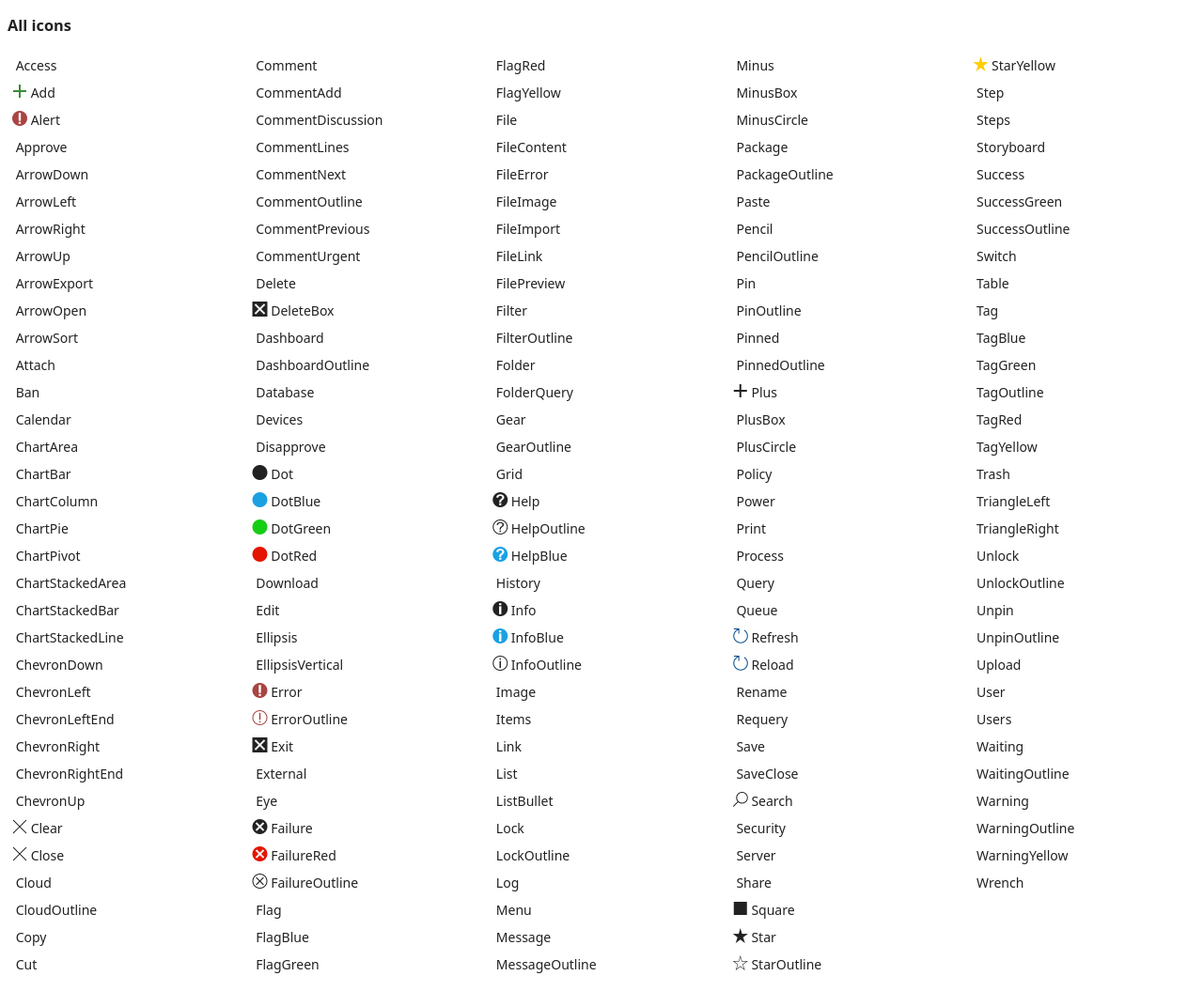
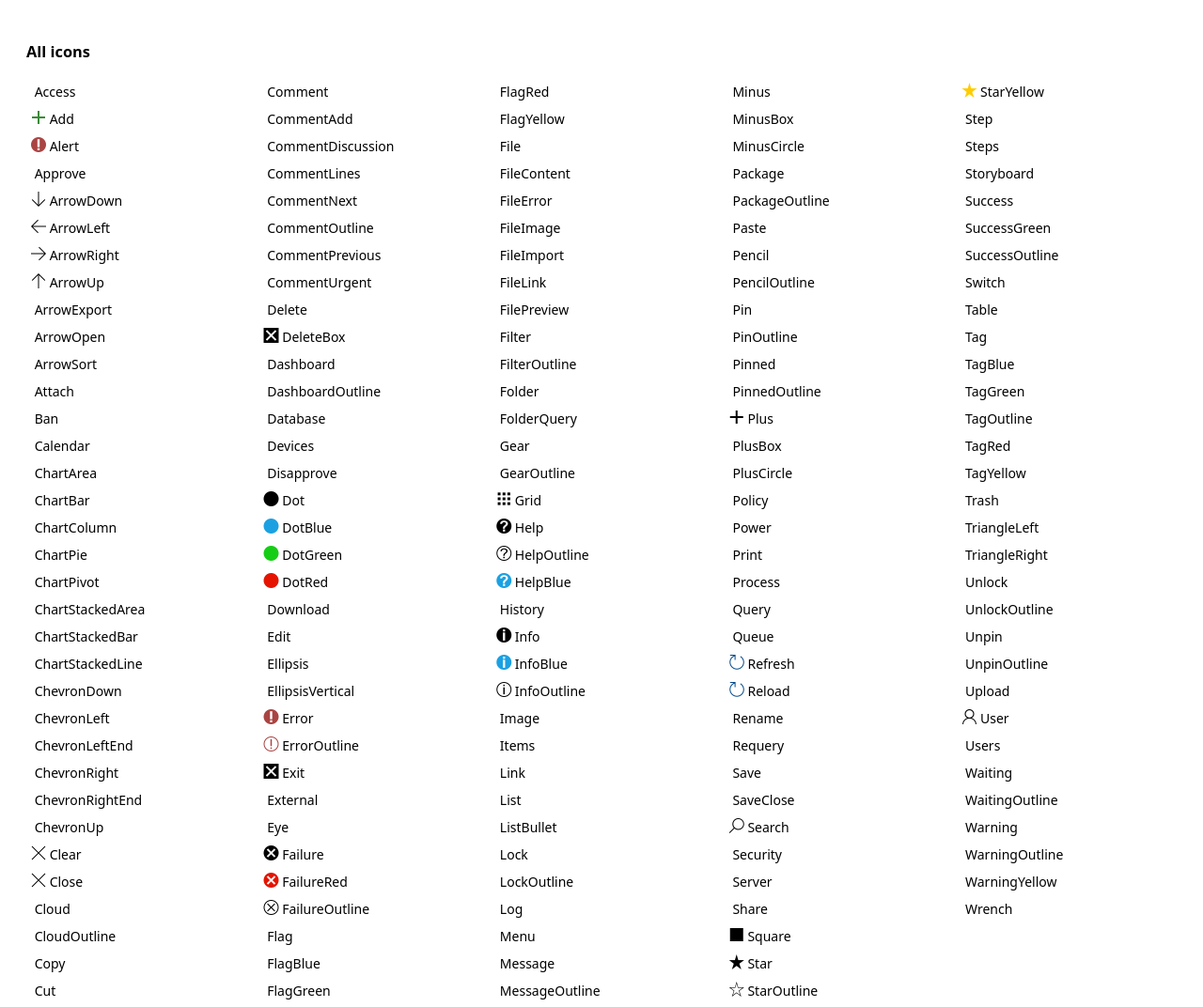
Before and after one commit to alex-kukhtin/A2v10.IconFont, a website: page sample/index.html in a window 1280 px wide. Shown: the whole page at 94% size. Before the commit the page ends 1049 px from the top, so only its background shows below. Drawn offline with Linux system fonts and the light colour scheme.

Commit message:
some icons added

```diff
--- a/gulpfile.js/iconfont.js
+++ b/gulpfile.js/iconfont.js
@@ -8,6 +8,7 @@ const options = {
     fontName: 'A2v10',
     metadata: 'icon font for a2v10',
     prependUnicode: true,
+    round: 1000,
     formats: ['ttf', 'eot', 'woff', 'svg', 'woff2']
 };
 
--- a/sample/site.css
+++ b/sample/site.css
@@ -3,9 +3,13 @@ html {
 	font-size: 14px;
 	-ms-text-size-adjust: 100%;
 	-webkit-text-size-adjust: 100%;
-	color: #222;
+	color: #000;
 	box-sizing: border-box;
 	padding: 0;
+}
+
+body {
+	padding:20px;
 }
 
 .content {
```
Also changed, not shown: design/uE901-arrow-left.svg (added), design/uE998-user.svg (added), design/uE99c-grid.svg (added), fonts/A2v10.ttf, fonts/A2v10.woff, fonts/A2v10.woff2, source/uE900-arrow-up.svg (added), source/uE901-arrow-left.svg (added), source/uE902-arrow-down.svg (added), source/uE903-arrow-right.svg (added), source/uE998-user.svg (added), source/uE99c-grid.svg (added), 2 other files.
